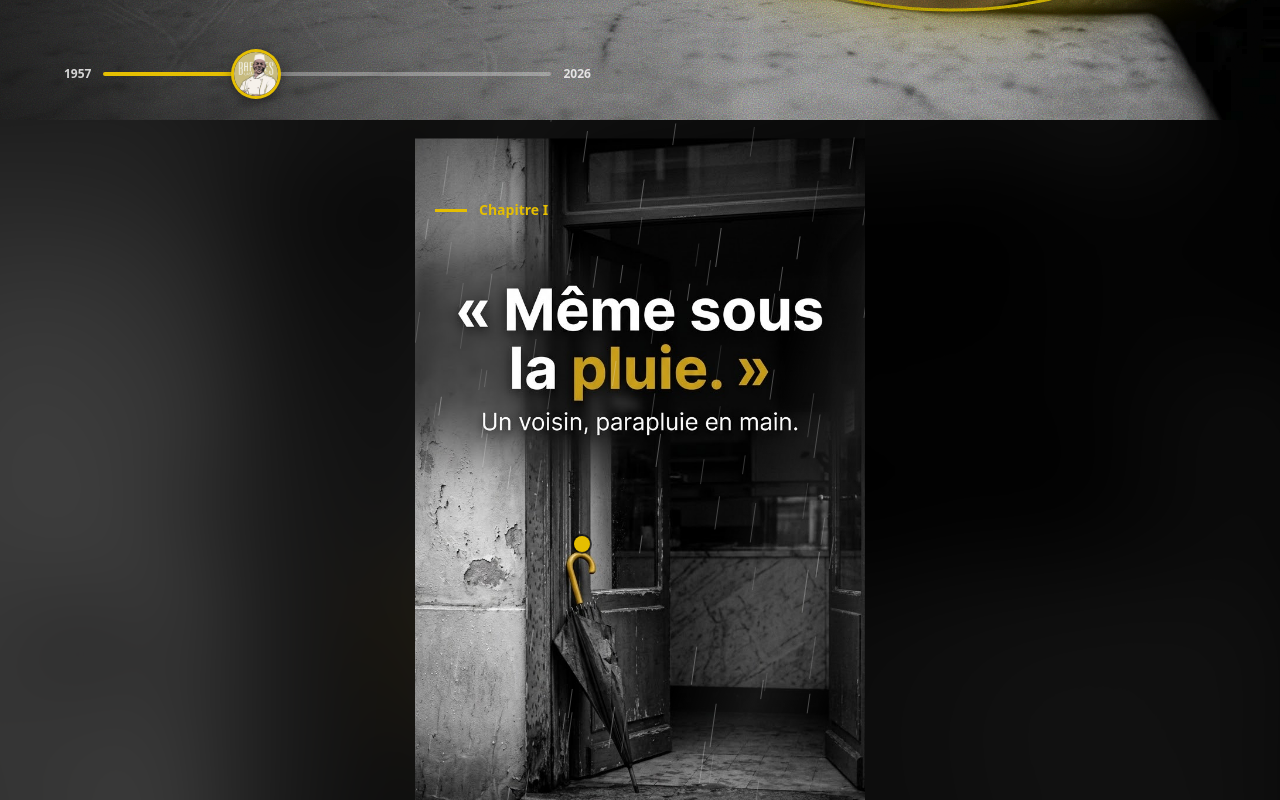
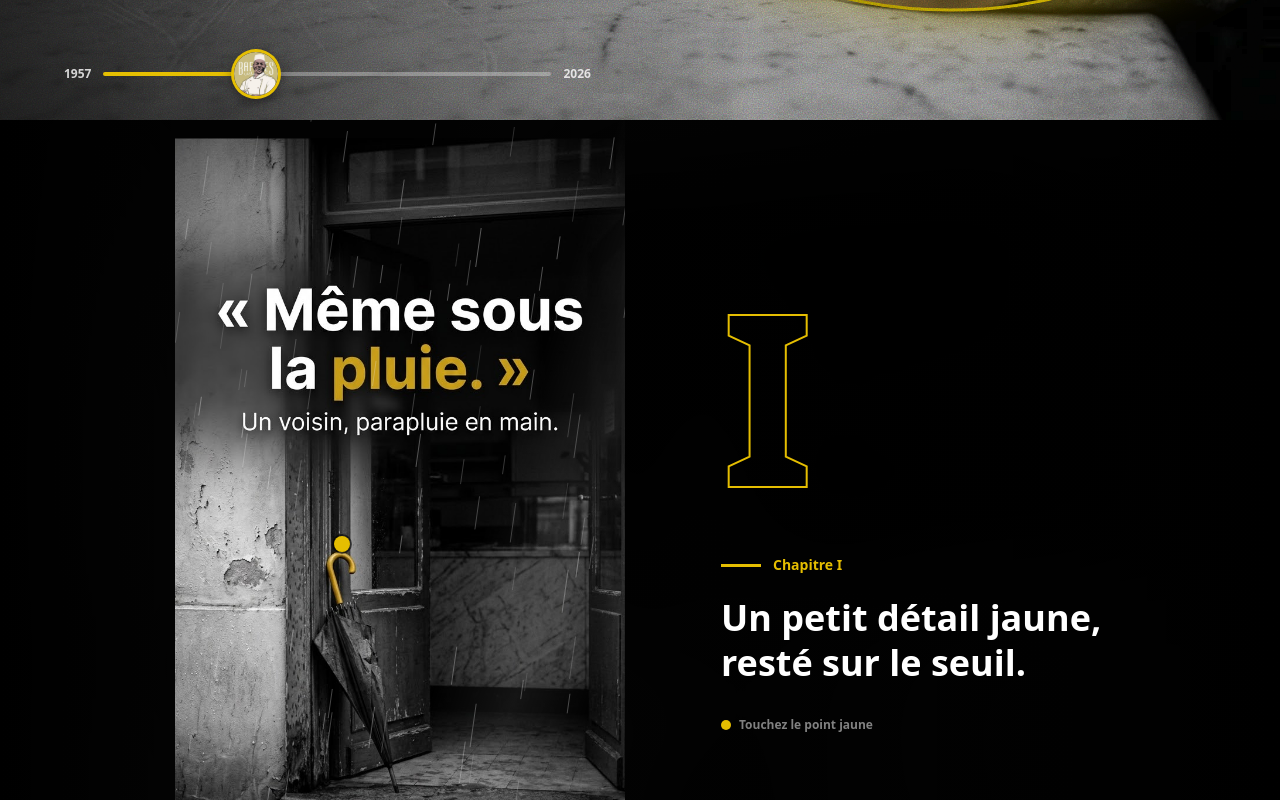
Before and after one commit to amarraduzzi/bafaresnew, a React (Vite) app: page / in a window 1280 px wide. Shown: the part 680-1480 px from the top of the page. Built offline with nearby package versions, Linux system fonts and the light colour scheme.

Commit message:
Add files via upload

```diff
--- a/src/components/StoryScene.tsx
+++ b/src/components/StoryScene.tsx
@@ -1,7 +1,7 @@
 import React, { useRef, useState } from 'react';
 import { AnimatePresence, motion, useScroll, useTransform } from 'motion/react';
 import { Language } from '../types';
-import { HINT, Scene } from '../data/scenes';
+import { HINT, SCENES, Scene } from '../data/scenes';
 import { RainCanvas } from './RainCanvas';
 
 interface Props {
@@ -16,15 +16,21 @@ export const StoryScene: React.FC<Props> = ({ scene, lang }) => {
   const [open, setOpen] = useState(false);
   const { scrollYProgress } = useScroll({ target: ref, offset: ['start end', 'end start'] });
   const y = useTransform(scrollYProgress, [0, 1], ['-3%', '3%']);
+  // Desktop: zijpaneel met groot hoofdstuknummer, om en om links en rechts
+  const idx = Math.max(0, SCENES.findIndex((s) => s.id === scene.id));
+  const flip = idx % 2 === 1;
+  const numY = useTransform(scrollYProgress, [0, 1], ['18%', '-18%']);
+  const ROMAN = ['I', 'II', 'III', 'IV', 'V', 'VI'];
 
   return (
     <section
       id={scene.id}
       ref={ref}
-      className="relative h-[100svh] min-h-[520px] overflow-hidden bg-black flex items-center justify-center"
+      className={`relative h-[100svh] min-h-[520px] overflow-hidden bg-black flex items-center justify-center md:gap-16 lg:gap-24 ${flip ? 'md:flex-row-reverse' : 'md:flex-row'}`}
     >
       {/* Vervaagde achtergrond zodat het beeld op elk scherm vult */}
-      <img src={scene.img} alt="" aria-hidden className="absolute inset-0 w-full h-full object-cover blur-2xl scale-125 opacity-30" />
+      <img src={scene.img} alt="" aria-hidden className="absolute inset-0 w-full h-full object-cover blur-2xl scale-125 opacity-30 md:opacity-15" />
+      <div aria-hidden className="absolute inset-0 hidden md:block bg-gradient-to-r from-black via-black/60 to-black" />
 
       <div className="relative aspect-[9/16] overflow-hidden" style={{ width: 'min(100vw, 56.25svh)' }}>
         <motion.img
@@ -55,7 +61,7 @@ export const StoryScene: React.FC<Props> = ({ scene, lang }) => {
         />
 
         {/* Hoofdstuk-label */}
-        <div className="absolute top-20 inset-x-5 z-10 flex items-center gap-3">
+        <div className="absolute top-20 inset-x-5 z-10 flex items-center gap-3 md:hidden">
           <span className="h-[3px] w-8 bg-[#E5BE01]" />
           <span className="text-[#E5BE01] text-sm font-bold">{scene.chapter[lang]}</span>
         </div>
@@ -101,6 +107,31 @@ export const StoryScene: React.FC<Props> = ({ scene, lang }) => {
           </AnimatePresence>
         </div>
       </div>
+      {/* Zijpaneel, alleen desktop */}
+      <motion.div
+        aria-hidden
+        initial={{ opacity: 0, x: flip ? -40 : 40 }}
+        whileInView={{ opacity: 1, x: 0 }}
+        viewport={{ once: true, amount: 0.4 }}
+        transition={{ duration: 0.9, delay: 0.5, ease: [0.2, 0.7, 0.2, 1] }}
+        className={`relative hidden md:flex flex-col max-w-sm ${flip ? 'items-end text-end' : 'items-start text-start'}`}
+      >
+        <motion.span
+          style={{ y: numY, WebkitTextStroke: '2px #E5BE01' }}
+          className="font-black leading-none text-transparent text-[180px] lg:text-[240px] tracking-tighter select-none"
+        >
+          {ROMAN[idx]}
+        </motion.span>
+        <span className="mt-2 flex items-center gap-3 text-[#E5BE01] text-sm font-bold">
+          <span className="h-[3px] w-10 bg-[#E5BE01]" />
+          {scene.chapter[lang]}
+        </span>
+        <p className="mt-5 text-white text-3xl lg:text-4xl font-extrabold leading-tight">{scene.caption[lang]}</p>
+        <span className="mt-8 flex items-center gap-2 text-white/50 text-xs font-semibold">
+          <span className="w-2.5 h-2.5 rounded-full bg-[#E5BE01]" />
+          {HINT[lang]}
+        </span>
+      </motion.div>
     </section>
   );
 };
```
